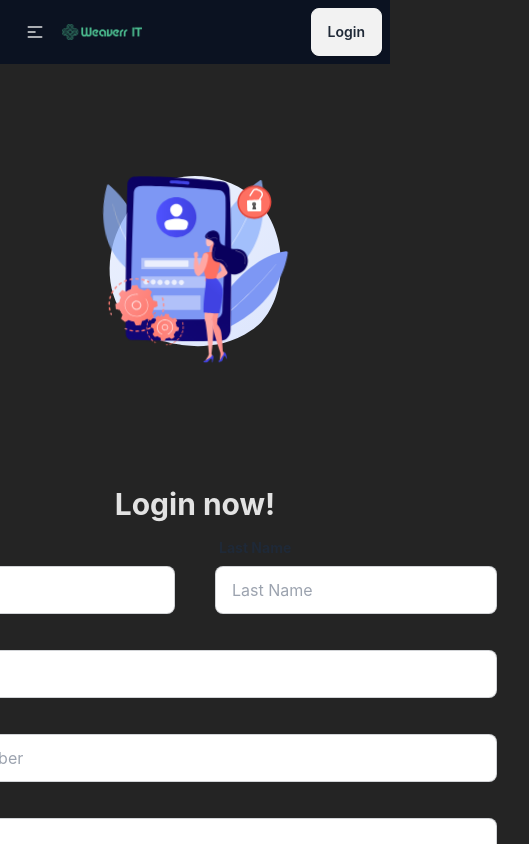
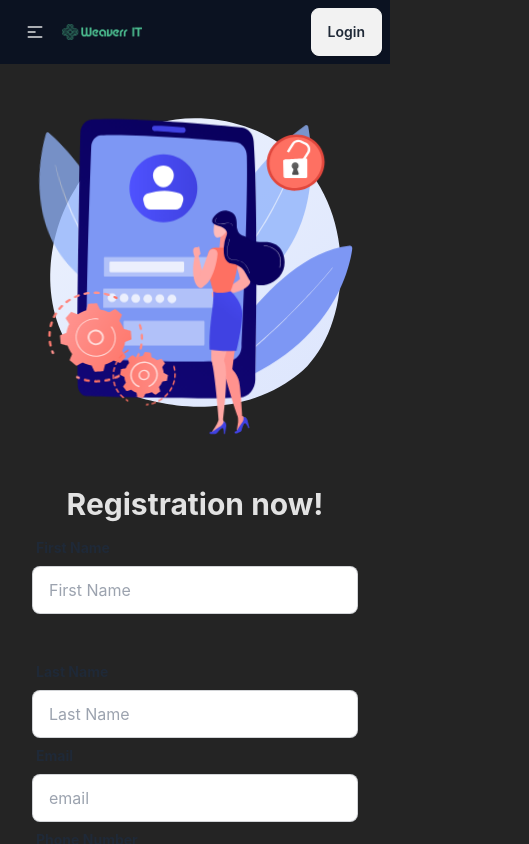
Before and after one commit to Suvrodev/WeaverrIT, a React (Vite) app: page /registration in a window 390 px wide. Shown: the top 844 px of the page, 529 px wide, since content can reach past the window. Built offline with nearby package versions, Linux system fonts and the light colour scheme.

Commit message:
Modified these 3 page design

```diff
--- a/src/Pages/UserResponsibility/Login/Login.jsx
+++ b/src/Pages/UserResponsibility/Login/Login.jsx
@@ -32,7 +32,7 @@ const Login = () => {
 
 
     return (
-        <div className="flex flex-col-reverse md:flex-row ">
+        <div className="flex flex-col md:flex-row ">
           <div className="w-full md:w-[50%]   flex items-center justify-center ">
             <div className="card-body  flex flex-col justify-center  ">
             <h1 className="text-3xl font-bold text-center">Login now!</h1>
@@ -77,7 +77,7 @@ const Login = () => {
             </div>
           </div>
 
-          <div className='w-full md:w-[50%] flex items-center justify-center  p-20'>
+          <div className='w-full md:w-[50%] flex items-center justify-center  p-0 md:p-20'>
               <div className='w-full'>
                      {View}
               </div>
--- a/src/Pages/UserResponsibility/Registration/Registration.jsx
+++ b/src/Pages/UserResponsibility/Registration/Registration.jsx
@@ -39,10 +39,10 @@ const Registration = () => {
         <div className="flex flex-col-reverse md:flex-row ">
           <div className="w-full md:w-[50%]   flex items-center justify-center ">
             <div className="card-body  flex flex-col justify-center  ">
-            <h1 className="text-3xl font-bold text-center">Login now!</h1>
+            <h1 className="text-3xl font-bold text-center">Registration now!</h1>
 
             <form onSubmit="">
-              <div className='flex gap-10 w-ful'>
+              <div className='flex flex-col md:flex-row gap-10 w-ful'>
                 <div className="form-control w-full md:w-[50%]">
                     <label className="label">
                         <span className="label-text font-bold">First Name</span>
@@ -142,7 +142,7 @@ const Registration = () => {
             </div>
           </div>
 
-          <div className='w-full md:w-[50%] flex items-center justify-center  p-20'>
+          <div className='w-full md:w-[50%] flex items-center justify-center p-0 md:p-20'>
               <div className='w-full'>
                      {View}
               </div>
--- a/src/Pages/UserResponsibility/TermsAndCondition/TermAndCondition.jsx
+++ b/src/Pages/UserResponsibility/TermsAndCondition/TermAndCondition.jsx
@@ -1,8 +1,15 @@
 import React from 'react';
+import { Helmet } from 'react-helmet-async';
+import OnMount from '../../../Layout/Refer/OnMount/OnMount';
 
 const TermAndCondition = () => {
     return (
-        <div>
+        <div className='p-5'>
+
+            <Helmet>
+                <title>Home | WeaverrIT</title>
+            </Helmet>
+            <OnMount></OnMount>
             <h1 className='text-4xl font-bold my-4'>Weaverr IT terms of Use</h1>
 
 
```
